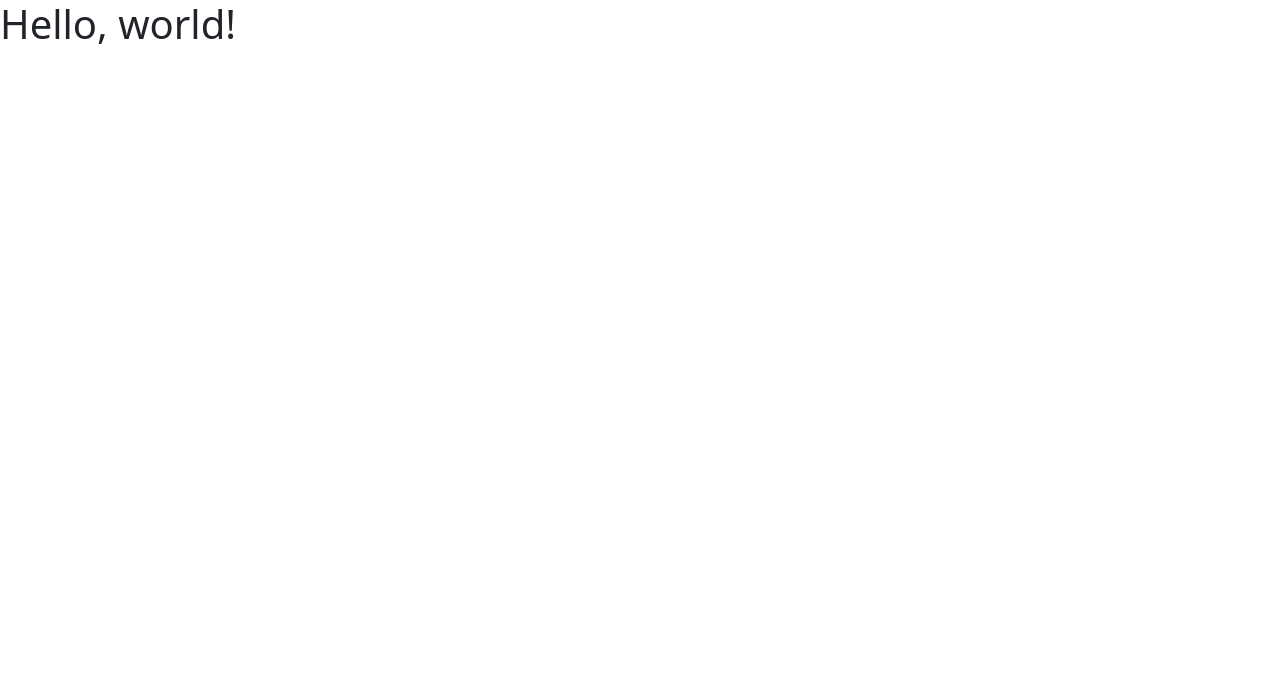
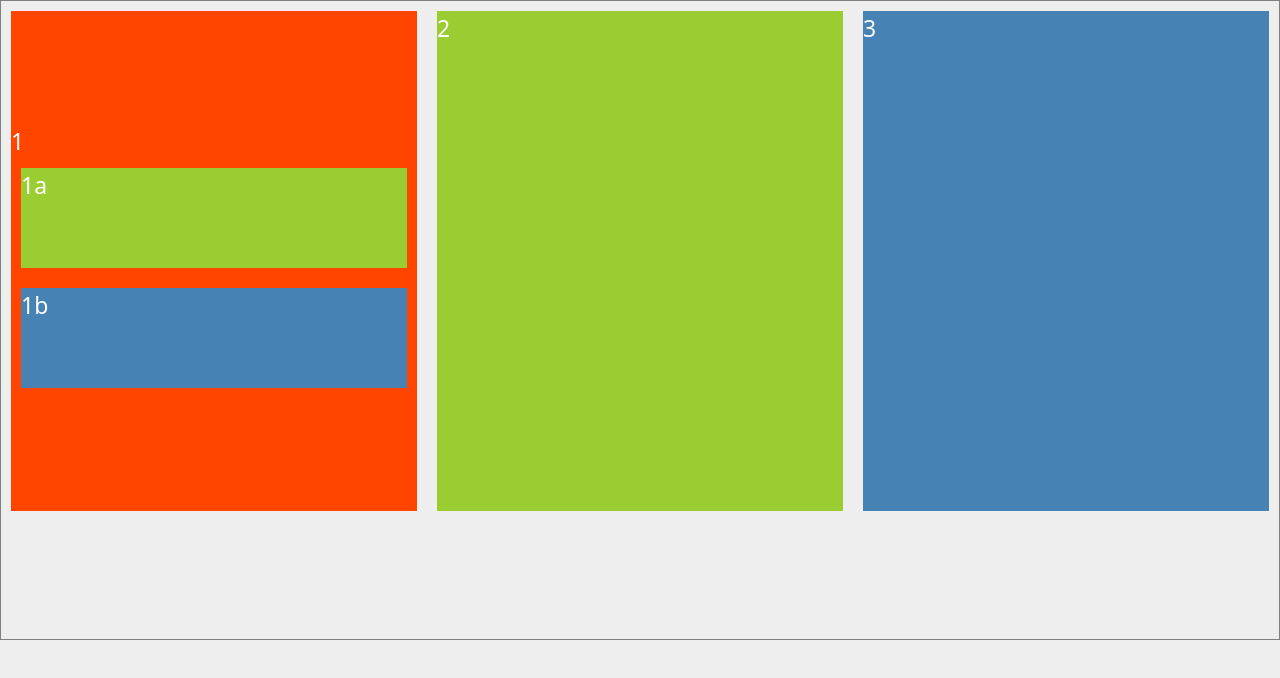
Before and after one commit to phiwemazwi/Nested-flex-containers, a plain HTML site: page index.html in a window 1280 px wide. Drawn offline with nearby package versions, Linux system fonts and the light colour scheme.

Commit message:
flex styles
applied nested flex styles

```diff
--- a/assets/css/index.css
+++ b/assets/css/index.css
@@ -3,5 +3,52 @@
 }
 body{
     background: #eee;
+    color: white;
+    font-size: 23px;
+}
+
+.wrapper{
+    display: flex;
+    width: 100%;
+    height: 80vh;
     margin: 0 auto;
+
+    border: 1px solid gray;
+
 }
+.item{
+    height: 500px;
+    margin: 10px;
+}
+.One{
+    display: flex;
+    flex-direction: column;
+    justify-content: center;
+    flex: 1 1 200px;
+
+    background-color: #FF4500;
+}
+.Two{
+    flex: 1 1 200px;
+
+    background-color: #9ACD32;
+}
+.Three{
+    flex: 1 1 200px;
+
+    background-color: #4682B4;
+}
+.oneA{
+    flex: 0 1 100px;
+    margin: 10px;
+
+    background-color: #9ACD32;
+
+
+}
+.oneB{
+    flex:  0 1 100px;
+    margin: 10px;
+
+    background-color: #4682B4;
+}
--- a/index.html
+++ b/index.html
@@ -5,12 +5,20 @@
     <meta name="viewport" content="width=device-width, initial-scale=1">
     <title>Nested Layouts</title>
     <!--style css-->
-    <link rel="stylesheet" href="assets/css/index.css">
     <!--bootstrap css-->
     <link href="https://cdn.jsdelivr.net/npm/bootstrap@5.3.0-alpha3/dist/css/bootstrap.min.css" rel="stylesheet" integrity="sha384-KK94CHFLLe+nY2dmCWGMq91rCGa5gtU4mk92HdvYe+M/SXH301p5ILy+dN9+nJOZ" crossorigin="anonymous">
+    <link rel="stylesheet" href="assets/css/index.css">
   </head>
   <body>
-    <h1>Hello, world!</h1>
+    <div class="wrapper">
+      <div class="item One">1
+        <div class="oneA">1a</div>
+        <div class="oneB">1b</div>
+      </div>
+
+      <div class="item Two">2</div>
+      <div class="item Three">3</div>
+    </div>
     <script src="https://cdn.jsdelivr.net/npm/bootstrap@5.3.0-alpha3/dist/js/bootstrap.bundle.min.js" integrity="sha384-ENjdO4Dr2bkBIFxQpeoTz1HIcje39Wm4jDKdf19U8gI4ddQ3GYNS7NTKfAdVQSZe" crossorigin="anonymous"></script>
   </body>
 </html>
```
